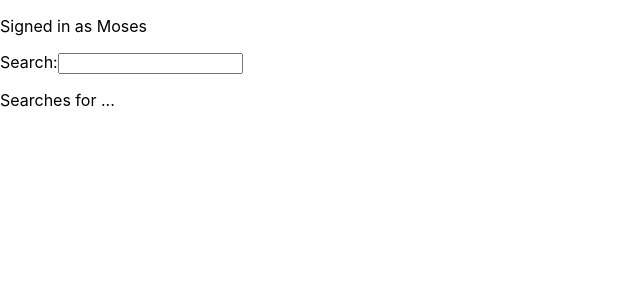
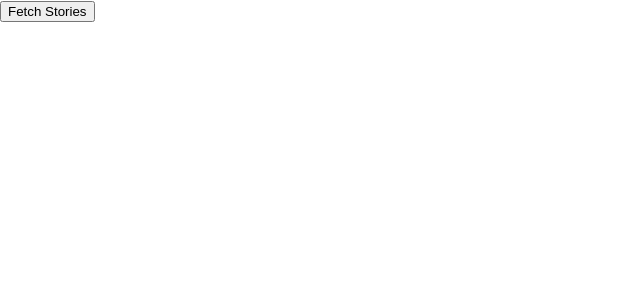
Before and after one commit to mosesbenjamin/testing, a React (Create React App) app in the folder src/: page / in a window 1280 px wide. Shown: the top 300 px of the page, without its empty margins (0-640 px from the left). Built offline with nearby package versions, Linux system fonts and the light colour scheme.

Commit message:
Async test

```diff
--- a/src/App.js
+++ b/src/App.js
@@ -1,7 +1,8 @@
 import React from 'react';
 import './App.css';
 
-import Search from './components/Search';
+// import Search from './components/Search';
+import Stories from './components/Stories/Stories';
 
 // function App() {
 
@@ -15,43 +16,44 @@ import Search from './components/Search';
 
 
 const App = ()=> {
-  const [search, setSearch] = React.useState('');
-  const [user, setUser] = React.useState(null);
+  // const [search, setSearch] = React.useState('');
+  // const [user, setUser] = React.useState(null);
 
-  const handleChange = (e)=>{
-    setSearch(e.target.value);
-  }
+  // const handleChange = (e)=>{
+  //   setSearch(e.target.value);
+  // }
 
-  const getUser = () =>{
-    return(
-      Promise.resolve({
-        id: 1,
-        name: "Moses"
-      })
-    )
-  }
+  // const getUser = () =>{
+  //   return(
+  //     Promise.resolve({
+  //       id: 1,
+  //       name: "Moses"
+  //     })
+  //   )
+  // }
 
-  React.useEffect(()=>{
-    const loadUser = async ()=>{
-      const user =  await getUser();
-      setUser(user);
-    }
+  // React.useEffect(()=>{
+  //   const loadUser = async ()=>{
+  //     const user =  await getUser();
+  //     setUser(user);
+  //   }
 
-    loadUser();
-  }, [])
+  //   loadUser();
+  // }, [])
 
   return (
       <div>
 
-        { user ? <p>Signed in as { user.name}</p> : null}
+        {/* { user ? <p>Signed in as { user.name}</p> : null}
 
 
         <Search value={search} onChange={handleChange}>
           Search:
         </Search>
 
-        <p>Searches for { search ? search : '...'}</p>
+        <p>Searches for { search ? search : '...'}</p> */}
 
+        <Stories />
       </div>
   );
 }
--- /dev/null
+++ b/src/components/Stories/Stories.js
@@ -0,0 +1,38 @@
+import React, { useState } from 'react';
+import axios from 'axios';
+
+
+const Stories = ()=>{
+
+    const URL = "http://hn.algolia.com/api/v1/search";
+
+    const [stories, setStories] = useState([]);
+    const [error, setError] = useState(null);
+
+    const handleFetch = async(e)=>{
+        try{
+            const result = await axios.get(`${URL}?query=React`)
+            // console.log(result.data.hits)
+            setStories(result.data.hits)
+        } catch(err){
+            setError(err)
+        }
+    }
+
+    return(
+        <div>
+            <button type="button" onClick={handleFetch}>Fetch Stories</button>
+            { error && <span>Something went wrong...</span> }
+            <ul>
+                {
+                    stories.map(story =>
+                        <li key={story.objectID}>
+                            <a href={story.url}>{ story.title }</a>
+                        </li>)
+                }
+            </ul>
+        </div>
+    );
+}
+
+export default Stories;
```
Also changed, not shown: 2 other files (tests, documents, lock files or other folders).
